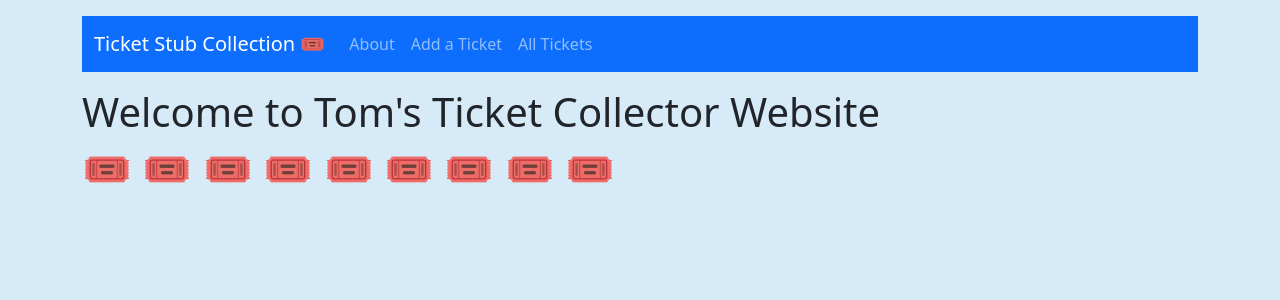
After one commit to tpett20/ticket_stub_collector, a Django app: page / in a window 1280 px wide. The commit adds this page. Shown: the top 300 px of the page. Run offline with Django 4.2, Linux system fonts and the light colour scheme.

Commit message:
add home page

```diff
--- a/main_app/templates/base.html
+++ b/main_app/templates/base.html
@@ -14,7 +14,7 @@
     <header class="container">
         <nav class="navbar navbar-expand-lg navbar-dark bg-primary mt-3">
             <div class="container-fluid">
-                <a class="navbar-brand" href="{% url 'index' %}">Ticket Stub Collection 🎟️</a>
+                <a class="navbar-brand" href="{% url 'home' %}">Ticket Stub Collection 🎟️</a>
                 <button class="navbar-toggler" type="button" data-bs-toggle="collapse" data-bs-target="#navbarNav" aria-controls="navbarNav" aria-expanded="false" aria-label="Toggle navigation">
                     <span class="navbar-toggler-icon"></span>
                 </button>
--- /dev/null
+++ b/main_app/templates/home.html
@@ -0,0 +1,7 @@
+{% extends 'base.html' %}
+{% block content %}
+
+<h1>Welcome to Tom's Ticket Collector Website</h1>
+<h1>🎟️ 🎟️ 🎟️ 🎟️ 🎟️ 🎟️ 🎟️ 🎟️ 🎟️</h1>
+
+{% endblock %}
--- a/main_app/urls.py
+++ b/main_app/urls.py
@@ -2,6 +2,7 @@ from django.urls import path
 from . import views
 
 urlpatterns = [
+    path('', views.home, name='home'),
     path('about/', views.about, name = 'about'),
     path('tickets/', views.tickets_index, name='index'),
     path('tickets/<int:ticket_id>/', views.tickets_detail, name='detail'),
--- a/main_app/views.py
+++ b/main_app/views.py
@@ -4,6 +4,9 @@ from .models import Ticket
 from .forms import CommentForm
 
 # Create your views here.
+def home(request):
+    return render(request, 'home.html')
+
 def about(request):
     return render(request, 'about.html')
 
```
Also changed, not shown: main_app/templates/tickets/detail.html (+7 -5 lines).
